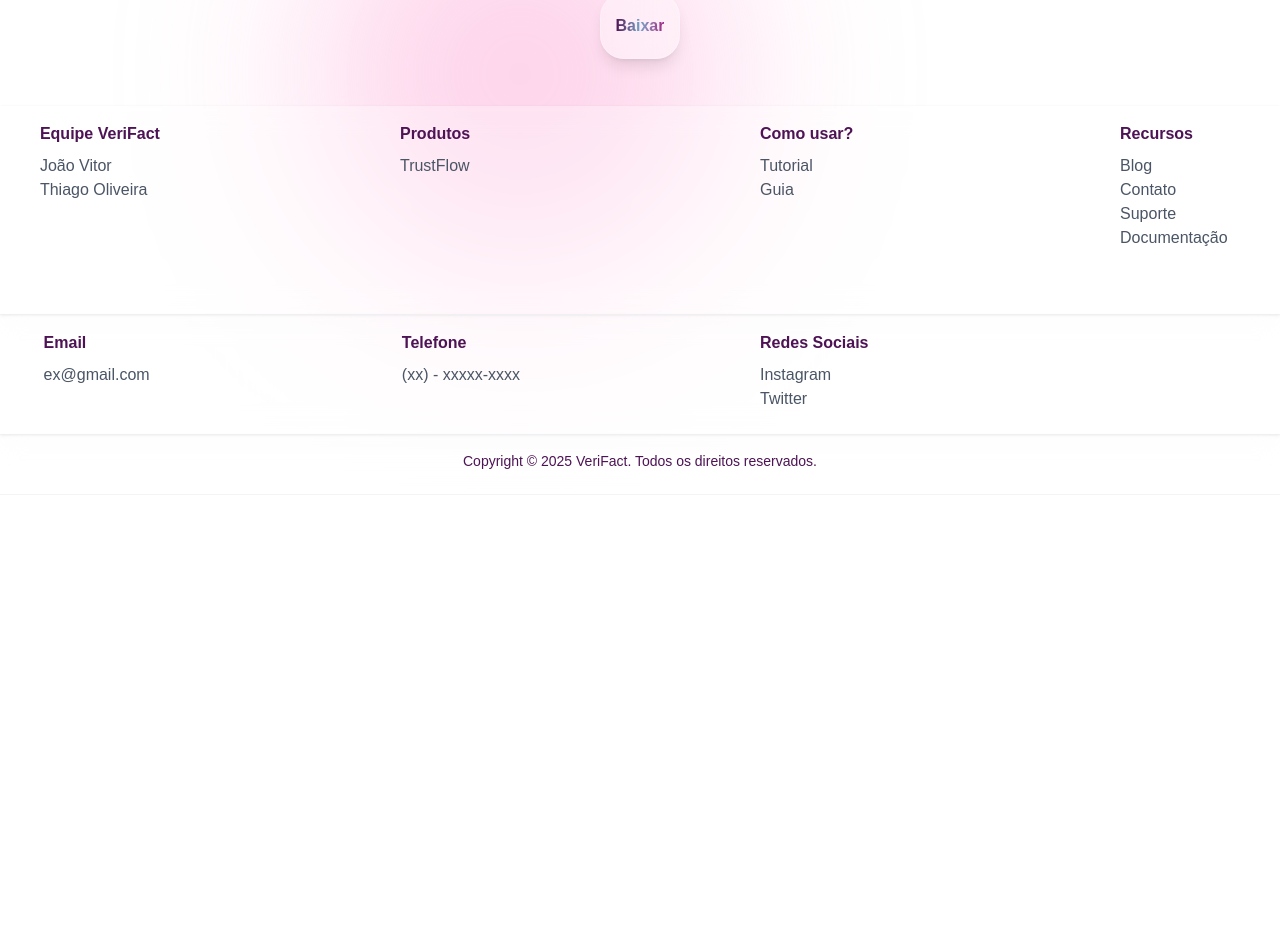
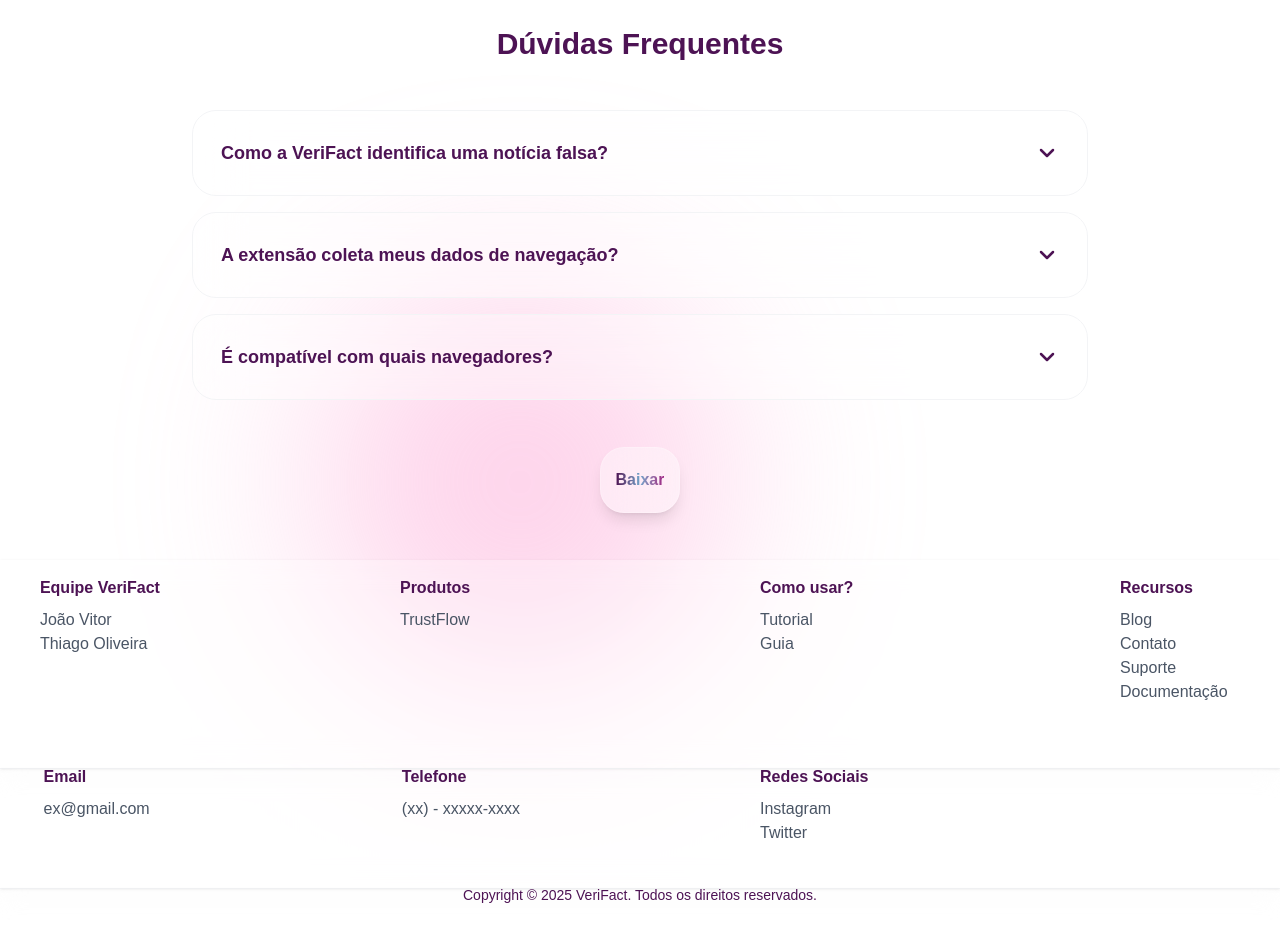
Before and after one commit to Stx44/VeriFact, a Next.js app: page / in a window 1280 px wide. Shown: the part 1717-2658 px from the top of the page. Before the commit the page ends 2212 px from the top, so only its background shows below. Built offline with nearby package versions, Linux system fonts and the light colour scheme.

Commit message:
FAQ finalizado

```diff
--- a/app/page.jsx
+++ b/app/page.jsx
@@ -1,5 +1,5 @@
 "use client";
-import { useState, useEffect } from "react";
+import { useState } from "react";
 
 export default function Home() {
   const [darkMode, setDarkMode] = useState(false);
@@ -22,6 +22,34 @@ export default function Home() {
 
   const blobStyle = {
     animation: "blob 10s infinite",
+  };
+
+
+  const FaqItem = ({ pergunta, resposta }) => {
+    const [isOpen, setIsOpen] = useState(false);
+    return (
+      <div className={`group ${theme.cardBg} backdrop-blur-xl border ${theme.border} rounded-3xl overflow-hidden transition-all duration-300 hover:shadow-lg`}>
+        <button
+          onClick={() => setIsOpen(!isOpen)}
+          className="w-full flex items-center justify-between p-7 text-left transition-colors hover:bg-white/5 focus:outline-none"
+        >
+          <span className={`text-lg font-bold ${theme.textPrincipal}`}>
+            {pergunta}
+          </span>
+          <span className={`${theme.textPrincipal} transform transition-transform duration-500 ${isOpen ? 'rotate-180' : ''}`}>
+            <svg xmlns="http://www.w3.org/2000/svg" width="24" height="24" viewBox="0 0 24 24" fill="none" stroke="currentColor" strokeWidth="2.5" strokeLinecap="round" strokeLinejoin="round">
+              <path d="m6 9 6 6 6-6"/>
+            </svg>
+          </span>
+        </button>
+        <div className={`transition-all duration-500 ease-in-out overflow-hidden ${isOpen ? 'max-h-[300px] opacity-100' : 'max-h-0 opacity-0'}`}>
+          <div className={`p-7 pt-0 text-left ${theme.textSuporte} leading-relaxed text-md`}>
+            <div className={`w-full h-[1px] ${theme.border} mb-6`}></div>
+            {resposta}
+          </div>
+        </div>
+      </div>
+    );
   };
 
   return (
@@ -111,15 +139,12 @@ export default function Home() {
                 className={`group ${theme.cardBg} backdrop-blur-xl border border-white/20 p-8 rounded-3xl shadow-lg transition-all duration-300 hover:-translate-y-2 ${theme.cardHover} hover:shadow-2xl hover:cursor-pointer`}
               >
                 <div className="w-12 h-1.5 rounded-full bg-gradient-to-r from-[#4d1354] via-[#6ea4ca] to-[#9c1a82] mb-6 mx-auto"></div>
-
                 <span className="text-[10px] font-bold tracking-widest text-[#6ea4ca] uppercase mb-2 block">
                   {card.categoria}
                 </span>
-
                 <h3 className={`text-xl font-bold ${theme.textPrincipal} mb-4 group-hover:text-[#9c1a82] transition-colors`}>
                   {card.titulo}
                 </h3>
-
                 <p className={`${theme.textSuporte} text-sm leading-relaxed`}>
                   {card.desc}
                 </p>
@@ -139,22 +164,19 @@ export default function Home() {
                 titulo: "Crise na Saúde Pública",
                 desc: "Durante a pandemia, a disseminação de notícias falsas sobre 'curas milagrosas' e eficácia de vacinas contribuiu para milhares de mortes evitáveis.",
                 categoria: "Saúde",
-                fonte: "Fonte: Organização Mundial da Saúde (OMS)",
-                link: "https://www.who.int"
+                fonte: "Fonte: Organização Mundial da Saúde (OMS)"
               },
               {
                 titulo: "Prejuízo de $78 Bilhões",
                 desc: "Um estudo da Universidade de Baltimore e da CHEQ revelou que a desinformação custa à economia global aproximadamente $78 bilhões de dólares anualmente em perdas de mercado.",
                 categoria: "Economia",
-                fonte: "Fonte: Baltimore University & CHEQ Report",
-                link: "#"
+                fonte: "Fonte: Baltimore University & CHEQ Report"
               },
               {
                 titulo: "Ameaça à Democracia",
-                desc: "No Brasil, 73% da população acredita em notícias falsas sem checar a fonte, o que gerou um cenário de polarização extrema e ataques às instituições democráticas.",
+                desc: "No Brasil, 73% da população acredita em notícias falsas sem checar a fonte, o que gerou um cenário de polarização extrema.",
                 categoria: "Sociedade",
-                fonte: "Fonte: Pesquisa Reuters Institute / G1",
-                link: "https://g1.globo.com"
+                fonte: "Fonte: Pesquisa Reuters Institute / G1"
               }
             ].map((card, index) => (
               <div
@@ -163,20 +185,16 @@ export default function Home() {
               >
                 <div>
                   <div className="w-12 h-1.5 rounded-full bg-gradient-to-r from-[#4d1354] via-[#6ea4ca] to-[#9c1a82] mb-6 mx-auto"></div>
-
                   <span className="text-[10px] font-bold tracking-widest text-[#6ea4ca] uppercase mb-2 block">
                     {card.categoria}
                   </span>
-
                   <h3 className={`text-xl font-bold ${theme.textPrincipal} mb-4 group-hover:text-[#9c1a82] transition-colors`}>
                     {card.titulo}
                   </h3>
-
                   <p className={`${theme.textSuporte} text-sm leading-relaxed mb-6`}>
                     {card.desc}
                   </p>
                 </div>
-
                 <div className={`mt-auto pt-4 border-t ${theme.border}`}>
                   <p className={`text-[11px] font-semibold ${theme.textSuporte} italic uppercase`}>
                     {card.fonte}
@@ -202,14 +220,33 @@ export default function Home() {
           </div>
         </section>
 
+        <section className="flex flex-col items-center justify-center px-4 pb-20 text-center">
+          <p className={`text-2xl md:text-3xl ${theme.textPrincipal} font-bold mb-12`}>
+            Dúvidas Frequentes
+          </p>
+          <div className="max-w-4xl w-full space-y-4">
+            <FaqItem
+              pergunta="Como a VeriFact identifica uma notícia falsa?"
+              resposta="Utilizamos inteligência artificial para análise semântica e cruzamento de dados em tempo real com agências de checagem e bancos de dados oficiais."
+            />
+            <FaqItem
+              pergunta="A extensão coleta meus dados de navegação?"
+              resposta="Não. A VeriFact atua localmente. Analisamos o conteúdo da página que você está vendo para te proteger, mas não armazenamos seu histórico ou dados sensíveis."
+            />
+            <FaqItem
+              pergunta="É compatível com quais navegadores?"
+              resposta="Atualmente suportamos Google Chrome, Microsoft Edge e outros navegadores baseados em Chromium."
+            />
+          </div>
+        </section>
+
         <section className="h-10 flex flex-col items-center justify-center px-4 pb-20 text-center">
           <a className={`h-8 w-20 flex flex-col items-center justify-center ${theme.cardBg} backdrop-blur-xl border border-white/20 p-8 rounded-3xl shadow-lg transition-all duration-300 hover:-translate-y-2 ${theme.cardHover} hover:shadow-2xl cursor-pointer`}>
             <span className="text-transparent bg-clip-text bg-gradient-to-r from-[#4d1354] via-[#6ea4ca] to-[#9c1a82] font-bold">Baixar</span>
           </a>
         </section>
 
-        <div id="footer 1">
-          <footer className={`flex flex-col items-center justify-center, place-content-around w-full ${theme.headerFooterBg} backdrop-blur-md ${theme.textPrincipal} py-4 px-6 shadow-sm border-b ${theme.border}`}>
+        <footer className={`flex flex-col items-center justify-center w-full ${theme.headerFooterBg} backdrop-blur-md ${theme.textPrincipal} py-4 px-6 shadow-sm border-b ${theme.border}`}>
           <div className="grid grid-cols-1 md:grid-cols-2 lg:grid-cols-4 gap-60 mb-12">
             <div>
               <h3 className="font-semibold mb-2">Equipe VeriFact</h3>
@@ -234,10 +271,8 @@ export default function Home() {
             </div>
           </div>
         </footer>
-        </div>
 
-        <div id="footer 2">
-          <footer className={`h-30 flex flex-col items-center justify-center, place-content-around w-full ${theme.headerFooterBg} backdrop-blur-md ${theme.textPrincipal} py-4 px-6 shadow-sm border-b ${theme.border}`}>
+        <footer className={`h-30 flex flex-col items-center justify-center w-full ${theme.headerFooterBg} backdrop-blur-md ${theme.textPrincipal} py-4 px-6 shadow-sm border-b ${theme.border}`}>
           <div className="grid grid-cols-1 md:grid-cols-2 lg:grid-cols-4 gap-60 mb-12">
             <div>
               <h3 className="font-semibold mb-2">Email</h3>
@@ -254,17 +289,14 @@ export default function Home() {
             </div>
           </div>
         </footer>
-        </div>
 
-        <div id="footer 3">
-          <footer className={`h-15 flex flex-col items-center justify-center, place-content-around w-full ${theme.headerFooterBg} backdrop-blur-md ${theme.textPrincipal} py-4 px-6 shadow-sm border-b ${theme.border}`}>
+        <footer className={`h-15 flex flex-col items-center justify-center w-full ${theme.headerFooterBg} backdrop-blur-md ${theme.textPrincipal} py-4 px-6 shadow-sm border-b ${theme.border}`}>
           <div className="grid grid-cols-1 md:grid-cols-2 lg:grid-cols-1 gap-60 mb-12">
             <div>
               <h3 className="text-sm">Copyright © 2025 VeriFact. Todos os direitos reservados.</h3>
             </div>
           </div>
         </footer>
-        </div>
 
       </div>
     </main>
```
Lines whose indentation alone changed are shown as unchanged.
